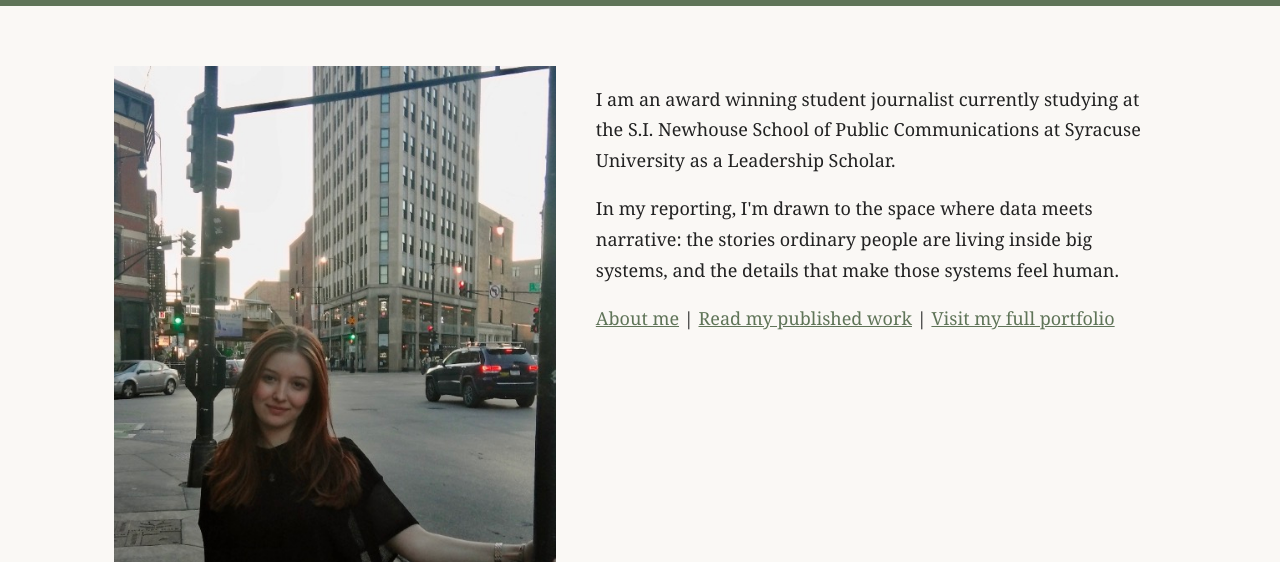
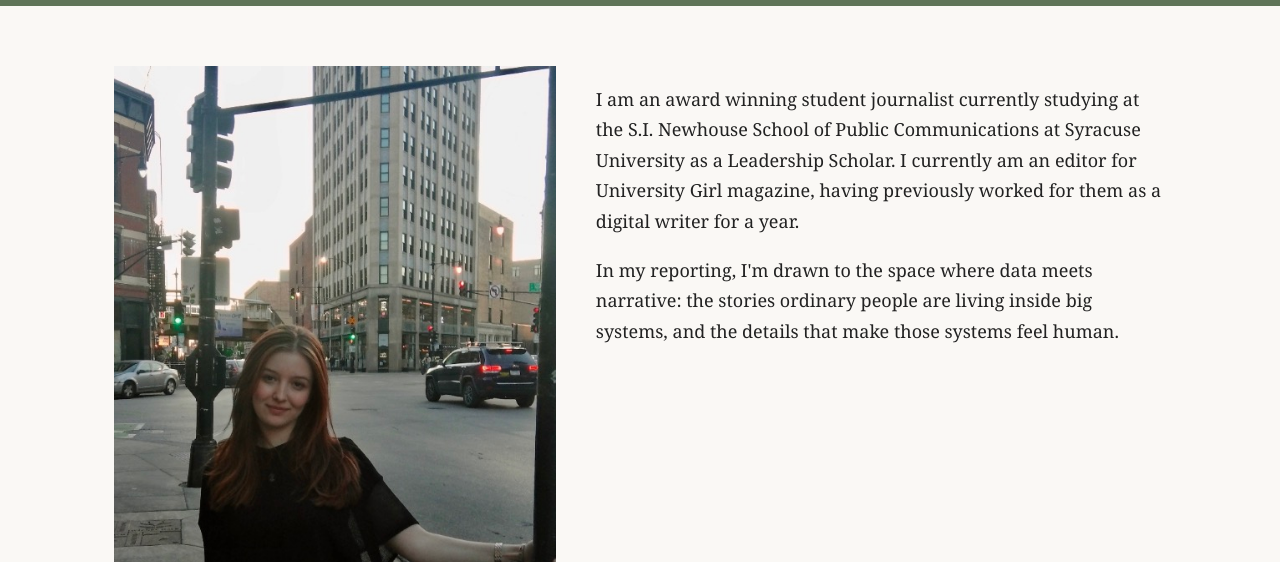
Before and after one commit to katielynnschlueter-netizen/Portfolio, a plain HTML site: page index.html in a window 1280 px wide. Shown: the part 238-800 px from the top of the page. Drawn offline with nearby package versions, Linux system fonts and the light colour scheme.

Commit message:
Update personal introduction in index.html
Expanded personal introduction and removed old links.

```diff
--- a/index.html
+++ b/index.html
@@ -31,15 +31,9 @@
         <img src="IMG_1049.jpeg" alt="Katherine Schlueter">
       </figure>
 
-      <p>I am an award winning student journalist currently studying at the S.I. Newhouse School of Public Communications at Syracuse University as a Leadership Scholar.</p>
+      <p>I am an award winning student journalist currently studying at the S.I. Newhouse School of Public Communications at Syracuse University as a Leadership Scholar. I currently am an editor for University Girl magazine, having previously worked for them as a digital writer for a year.  </p>
 
       <p>In my reporting, I'm drawn to the space where data meets narrative: the stories ordinary people are living inside big systems, and the details that make those systems feel human.</p>
-
-      <p>
-        <a href="about/index.html">About me</a> |
-        <a href="work/index.html">Read my published work</a> |
-        <a href="https://katherinelynnschlueter.myportfolio.com/">Visit my full portfolio</a>
-      </p>
 
     </article>
   </main>
```
